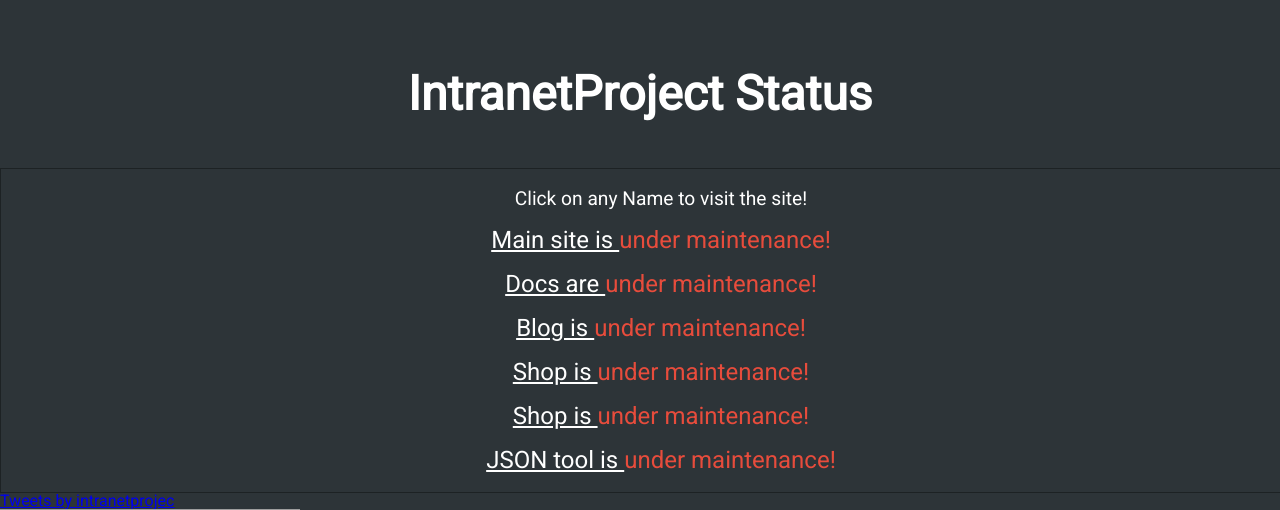
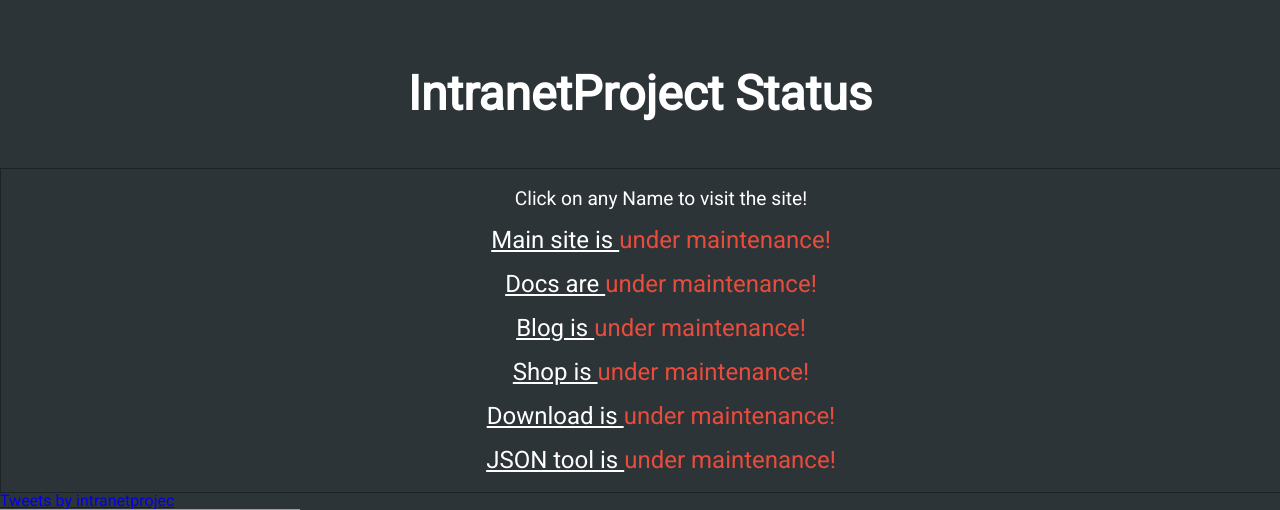
Before and after one commit to IntranetProject/intranet_status, a PHP site: page / in a window 1280 px wide. Shown: the top 510 px of the page. Run offline with PHP 8.4, Linux system fonts and the light colour scheme; data that the repository does not hold is empty; some libraries are stand-ins or nearby versions; grey boxes are pictures that could not be loaded.

Commit message:
forgot...

```diff
--- a/index.php
+++ b/index.php
@@ -52,7 +52,7 @@ function is_url_exist($url){
                 echo is_url_exist("http://shop.intranetproject.net/up.txt");
                 ?>
                 <div class="clearer"></div>
-                <a target="_blank" class="site" href="http://download.intranetproject.net">Shop is </a>
+                <a target="_blank" class="site" href="http://download.intranetproject.net">Download is </a>
                 <?php
                 echo is_url_exist("http://download.intranetproject.net/up.txt");
                 ?>
```
